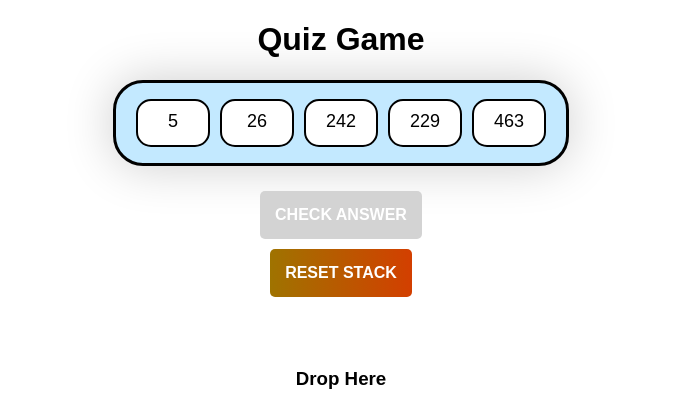
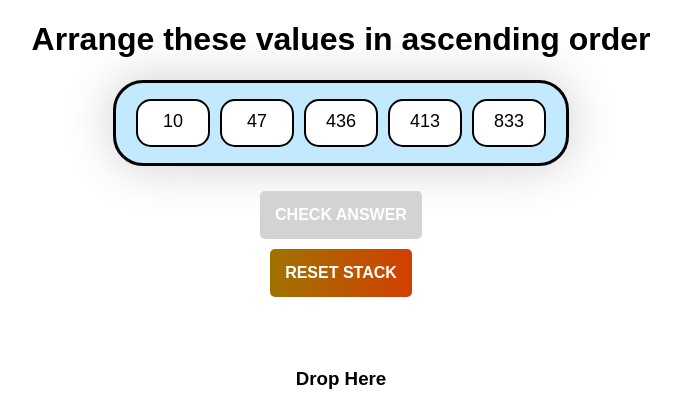
Before and after one commit to prakhart111/simple-quiz, a plain HTML site: page index.html in a window 1280 px wide. Shown: the top 397 px of the page, without its empty margins (299-980 px from the left). Drawn offline with Linux system fonts and the light colour scheme.

Commit message:
minor changes

```diff
--- a/index.html
+++ b/index.html
@@ -5,7 +5,7 @@
   <link rel="stylesheet" type="text/css" href="styles.css">
 </head>
 <body>
-  <h1>Quiz Game</h1>
+  <h1>Arrange these values in ascending order</h1>
   <div id="quiz-container">
     <div id="options-container">
       <!-- These are initial values, we'll randomly allocate new values later. -->
--- a/script.js
+++ b/script.js
@@ -8,7 +8,7 @@ let currentOrder = [];
 // Add event listeners to options for dragging and dropping
 options.forEach(option => {
   // set option value randomly
-  const randomValue = Math.floor(Math.random() * 500);
+  const randomValue = Math.floor(Math.random() * 900);
   option.textContent = randomValue;
   option.addEventListener('dragstart', dragStart);
   option.addEventListener('dragend', dragEnd);
@@ -128,5 +128,5 @@ function showResult(isCorrect, message) {
   resultDiv.textContent = message;
   resultDiv.style.color = isCorrect ? 'green' : 'red';
   resultDiv.style.fontWeight = 'bold';
-  resultDiv.style.textShadow=isCorrect ? "0 0 10px rgba(255, 0, 0, 0.4)" : "0 0 10px rgba(0, 255, 0, 0.4);";
+  resultDiv.style.textShadow= !isCorrect ? "0 0 10px rgba(255, 0, 0, 0.4)" : "0 0 10px rgba(0, 255, 0, 0.4)";
 }
```
Also changed, not shown: styles.css (+0 -8 lines).
